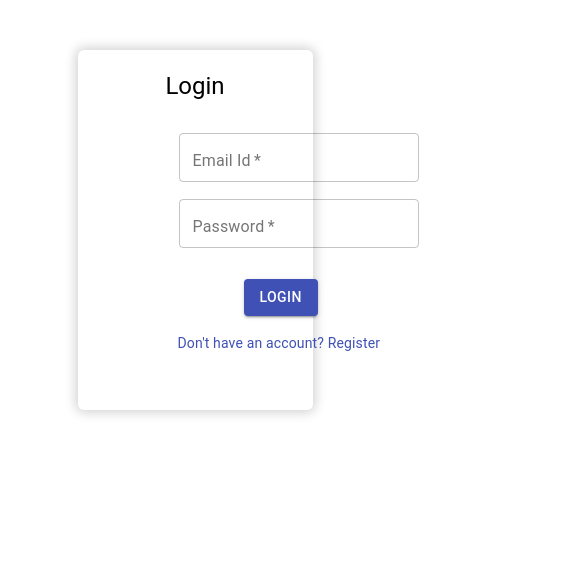
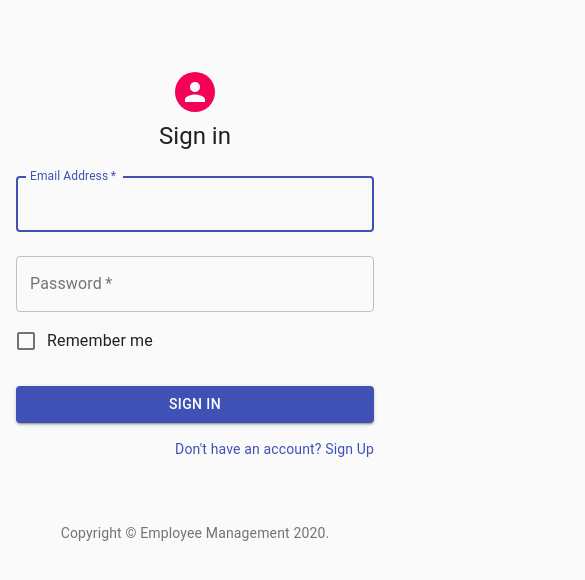
Before and after one commit to DattaDhebe/Employee-Management-Frontend, a React (Create React App) app: page / in a window 390 px wide. Shown: the top 580 px of the page, 585 px wide, since content can reach past the window. Built offline with nearby package versions, Linux system fonts and the light colour scheme.

Commit message:
Refactored : Login Page to adjust Container for more Responsive

```diff
--- a/src/App.js
+++ b/src/App.js
@@ -1,13 +1,14 @@
+
 import React, { Component } from 'react';
-import { BrowserRouter as Router, Route,Redirect } from 'react-router-dom';
-import { Login } from './Components/login/login';
+import { BrowserRouter as Router, Route, Redirect } from 'react-router-dom';
+import SignIn from './Components/login/login';
 
 class App extends Component {
   render() {
     return (
       <div>
       <Router>
-      <Route exact path="/" component={Login} />
+      <Route exact path="/" component={SignIn} />
       </Router>
       </div>
     );
--- a/src/Components/login/login.jsx
+++ b/src/Components/login/login.jsx
@@ -1,136 +1,113 @@
 import React from 'react';
+import Avatar from '@material-ui/core/Avatar';
+import Button from '@material-ui/core/Button';
+import CssBaseline from '@material-ui/core/CssBaseline';
 import TextField from '@material-ui/core/TextField';
-import Button from '@material-ui/core/Button';
-import "./login.scss";
-import { Link } from '@material-ui/core';
-import { Grid } from "@material-ui/core";
+import FormControlLabel from '@material-ui/core/FormControlLabel';
+import Checkbox from '@material-ui/core/Checkbox';
+import Link from '@material-ui/core/Link';
+import Grid from '@material-ui/core/Grid';
+import Box from '@material-ui/core/Box';
 import Typography from '@material-ui/core/Typography';
+import { makeStyles } from '@material-ui/core/styles';
+import Container from '@material-ui/core/Container';
 
-
-const emailRegex = RegExp(/^[0-9a-zA-Z]+([._+-][0-9a-zA-Z]+)*@[0-9a-zA-Z]+.[a-zA-Z]{2,4}([.][a-zA-Z]{2,3})?$/);
-const passwordRegex = RegExp(/((?=.*[a-z])(?=.*[A-Z])(?=.*[0-9]).{8,})/);
-const formValid = formErrors => {
-  let valid = true;
-
-  Object.values(formErrors).forEach(value => {
-    value.length > 0 && (valid = false);
-  });
-
-  return valid;
-};
-
-export class Login extends React.Component {
-    constructor(props) {
-      super(props);
-      this.state={
-        EmailId:null,
-        Password:null,
-
-        formErrors: {
-          EmailId: "",
-          Password: ""
-        }
-      }
-    }
-    handleChange= (e)=> {
-      console.log(e.target.value);
-      this.setState({[e.target.name]:e.target.value});
-      console.log(this.state);
-      e.preventDefault();
-      const { name, value } = e.target;
-      let formErrors = this.state.formErrors;
-
-      switch (name) {
-        case "EmailId":
-          formErrors.EmailId = emailRegex.test(value) ? "" : "Invalid Email Id";
-          break;
-
-        case "Password":
-          formErrors.Password = passwordRegex.test(value) ?  "" : "Invalid Password";
-          break;
-
-        default:
-          break;
+function Copyright() {
+  return (
+    <Typography variant="body2" color="textSecondary" align="center">
+      {'Copyright © '}
+      <Link color="inherit" href="#">
+        Employee Management
+      </Link>{' '}
+      {new Date().getFullYear()}
+      {'.'}
+    </Typography>
+  );
 }
 
-      this.setState({ formErrors, [name]: value }, () => console.log(this.state));
-   };
+const useStyles = makeStyles((theme) => ({
+  paper: {
+    marginTop: theme.spacing(8),
+    display: 'flex',
+    flexDirection: 'column',
+    alignItems: 'center',
+  },
+  avatar: {
+    margin: theme.spacing(1),
+    backgroundColor: theme.palette.secondary.main,
+  },
+  form: {
+    width: '100%', // Fix IE 11 issue.
+    marginTop: theme.spacing(1),
+  },
+  submit: {
+    margin: theme.spacing(3, 0, 2),
+  },
+}));
 
-    login=(e) => {
-      e.preventDefault();
-      console.log(this.state);
-      let requestData ={
-        EmailId:this.state.EmailId,
-        Password:this.state.Password
-      }
+export default function SignIn() {
+  const classes = useStyles();
 
-      // service.login(requestData).then((json)=>{
-      //   this.props.history.push("/dashboard");
-      //   console.log("responce data==>",json);
-      // if(json.data.status==='Success'){
-      // alert('Login Sucessfull !!');
-      // }
+  return (
+    <Container component="main" maxWidth="xs">
+      <CssBaseline />
+      <div className={classes.paper}>
+        <Avatar className={classes.avatar}>
 
-      // }).catch((err)=>{
-      //   console.log(err);
-
-      // })
-
-    }
-    render()
-    {
-      const { formErrors } = this.state;
-      return (
-        <form class="logincontainer">
-            <p class="title" align="center">
+        </Avatar>
         <Typography component="h1" variant="h5">
-             Login
+          Sign in
         </Typography>
-            </p>
-              <div className="text">
+        <form className={classes.form} noValidate>
           <TextField
-               className={formErrors.EmailId.length > 0 ? "error" : null}
-               name="EmailId"
-               type="email"
-               label="Email Id"
             variant="outlined"
-               value={this.state.EmailId}
-               onChange={this.handleChange}
-                required/>
-                <div className="error">{formErrors.EmailId.length > 0 && (<span className="errorMessage">{formErrors.EmailId}</span>)}
-                </div>
-                </div>
-
-                <div className="text">
+            margin="normal"
+            required
+            fullWidth
+            id="email"
+            label="Email Address"
+            name="email"
+            autoComplete="email"
+            autoFocus
+          />
           <TextField
-                className={formErrors.Password.length > 0 ? "error" : null}
-                name="Password"
+            variant="outlined"
+            margin="normal"
+            required
+            fullWidth
+            name="password"
+            label="Password"
             type="password"
-                label="Password"
-                 variant="outlined"
-                 onChange={this.handleChange}
-                 value={this.state.Password} required/>
-                <div className="error">{formErrors.Password.length > 0 && (<span className="errorMessage" >{formErrors.Password}</span>)}
-                </div>
-                </div>
-
-                <Grid item xs={12} className="footers">
-                <div className="btn">
+            id="password"
+            autoComplete="current-password"
+          />
+          <FormControlLabel
+            control={<Checkbox value="remember" color="primary" />}
+            label="Remember me"
+          />
           <Button
+            type="submit"
+            fullWidth
             variant="contained"
             color="primary"
-                 onClick={this.login}
-                 className="btn">
-                 Login
+            className={classes.submit}
+          >
+            Sign In
           </Button>
+          <Grid container>
+            <Grid item xs>
+            </Grid>
+            <Grid item>
+              <Link href="#" variant="body2">
+                {"Don't have an account? Sign Up"}
+              </Link>
+            </Grid>
+          </Grid>
+        </form>
       </div>
-                   {/* <Alert severity="error">Please fill all the Details</Alert> */}
-                  </Grid>
-
-                  <div className="link">
-                  <Link href="/register"  variant="body2">  {"Don't have an account? Register"}</Link>
-                     </div>
-        </form>
+      <Box mt={8}>
+        <Copyright />
+      </Box>
+    </Container>
   );
 }
-  }
```
Also changed, not shown: 1 other file (tests, documents, lock files or other folders). Lines whose indentation alone changed are shown as unchanged.
